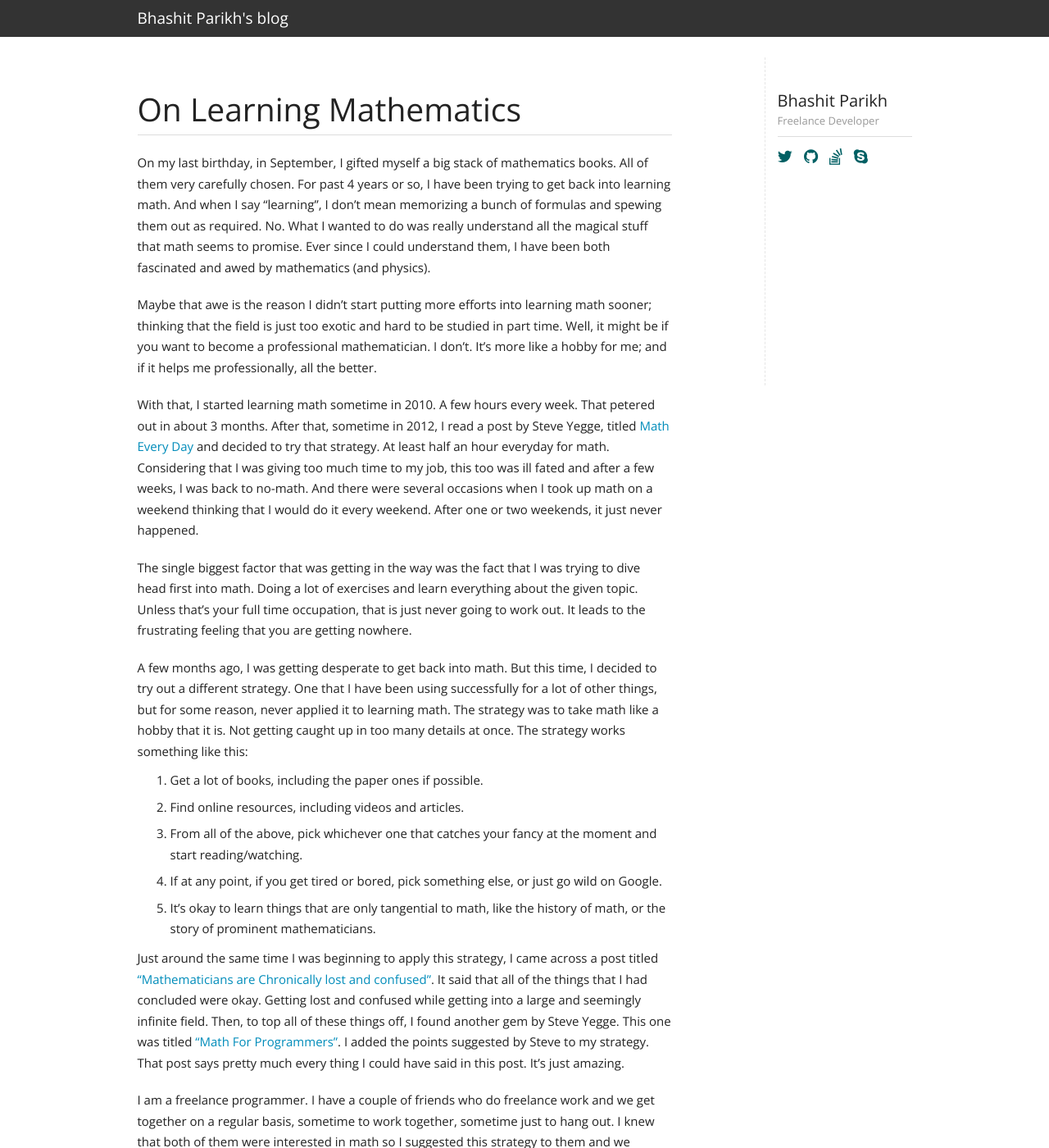
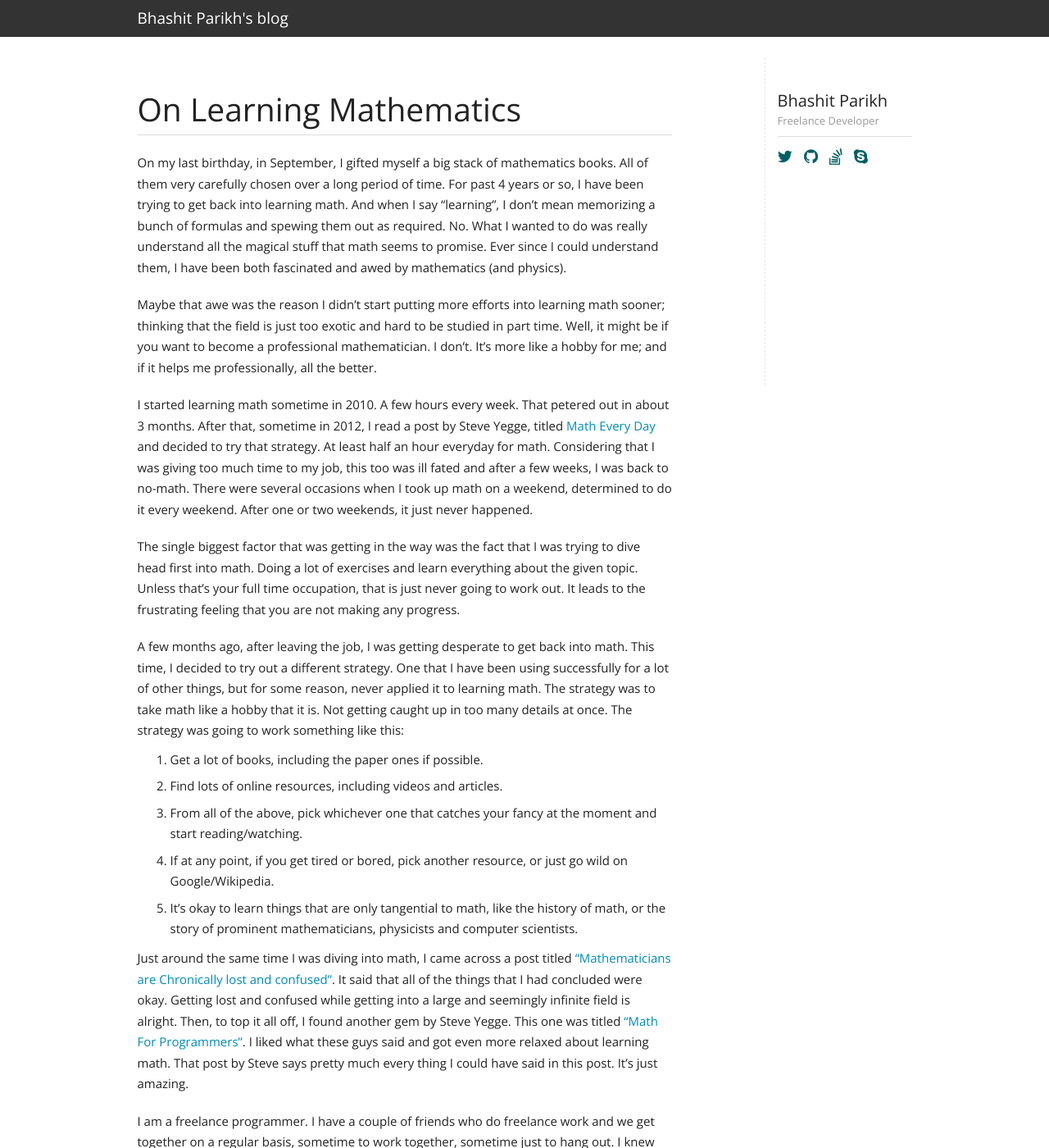
Before and after one commit to Bhashit/bhashit.github.io, a Jekyll site: the page built from _posts/2014-12-29-on-learning-mathematics.md, in a window 1280 px wide and 1400 px high. Shown: the whole window at 82% size. Built offline with Jekyll 4.4.1, drawn with Linux system fonts in a browser that asks for light colours; comment, search, counter and statistics services are not loaded; some of the changed text lies outside the part shown.

Commit message:
Some updates

```diff
--- a/_posts/2014-12-29-on-learning-mathematics.md
+++ b/_posts/2014-12-29-on-learning-mathematics.md
@@ -6,67 +6,69 @@ comments: true
 ---
 
 On my last birthday, in September, I gifted myself a big stack of
-mathematics books. All of them very carefully chosen. For past 4 years
-or so, I have been trying to get back into learning math. And when I
-say "learning", I don't mean memorizing a bunch of formulas and
-spewing them out as required. No. What I wanted to do was really
-understand all the magical stuff that math seems to promise. Ever
-since I could understand them, I have been both fascinated and awed by
-mathematics (and physics).
+mathematics books. All of them very carefully chosen over a long
+period of time. For past 4 years or so, I have been trying to get back
+into learning math. And when I say "learning", I don't mean memorizing
+a bunch of formulas and spewing them out as required. No. What I
+wanted to do was really understand all the magical stuff that math
+seems to promise. Ever since I could understand them, I have been both
+fascinated and awed by mathematics (and physics).
 
-Maybe that awe is the reason I didn't start putting more efforts into
+Maybe that awe was the reason I didn't start putting more efforts into
 learning math sooner; thinking that the field is just too exotic and
 hard to be studied in part time. Well, it might be if you want to
 become a professional mathematician. I don't. It's more like a hobby
 for me; and if it helps me professionally, all the better.
 
-With that, I started learning math sometime in 2010. A few hours every
-week. That petered out in about 3 months. After that, sometime in
-2012, I read a post by Steve Yegge, titled
-[Math Every Day][Math-Every-Day] and decided to try that strategy. At
-least half an hour everyday for math. Considering that I was giving
-too much time to my job, this too was ill fated and after a few weeks,
-I was back to no-math. And there were several occasions when I took up
-math on a weekend thinking that I would do it every weekend. After one
-or two weekends, it just never happened.
+I started learning math sometime in 2010. A few hours every week. That
+petered out in about 3 months. After that, sometime in 2012, I read a
+post by Steve Yegge, titled [Math Every Day][Math-Every-Day] and
+decided to try that strategy. At least half an hour everyday for
+math. Considering that I was giving too much time to my job, this too
+was ill fated and after a few weeks, I was back to no-math. There were
+several occasions when I took up math on a weekend, determined to do
+it every weekend. After one or two weekends, it just never happened.
 
 The single biggest factor that was getting in the way was the fact
 that I was trying to dive head first into math. Doing a lot of
 exercises and learn everything about the given topic. Unless that's
 your full time occupation, that is just never going to work out. It
-leads to the frustrating feeling that you are getting nowhere.
+leads to the frustrating feeling that you are not making any progress.
 
-A few months ago, I was getting desperate to get back into math. But
-this time, I decided to try out a different strategy. One that I have
-been using successfully for a lot of other things, but for some
-reason, never applied it to learning math. The strategy was to take
-math like a hobby that it is. Not getting caught up in too many
-details at once. The strategy works something like this:
+A few months ago, after leaving the job, I was getting desperate to
+get back into math. This time, I decided to try out a different
+strategy. One that I have been using successfully for a lot of other
+things, but for some reason, never applied it to learning math. The
+strategy was to take math like a hobby that it is. Not getting caught
+up in too many details at once. The strategy was going to work
+something like this:
 
 1. Get a lot of books, including the paper ones if possible.
-2. Find online resources, including videos and articles.
+2. Find lots of online resources, including videos and articles.
 3. From all of the above, pick whichever one that catches your fancy
    at the moment and start reading/watching.
-4. If at any point, if you get tired or bored, pick something else, or
-   just go wild on Google.
+4. If at any point, if you get tired or bored, pick another resource,
+   or just go wild on Google/Wikipedia.
 5. It's okay to learn things that are only tangential to math, like
-   the history of math, or the story of prominent mathematicians.
+   the history of math, or the story of prominent mathematicians,
+   physicists and computer scientists.
 
-Just around the same time I was beginning to apply this strategy, I
-came across a post titled
+Just around the same time I was diving into math, I came across a post
+titled
 ["Mathematicians are Chronically lost and confused"][mathemaicians-lost]. It
-said that all of the things that I had concluded were okay. Getting lost
-and confused while getting into a large and seemingly infinite
-field. Then, to top all of these things off, I found another gem by
+said that all of the things that I had concluded were okay. Getting
+lost and confused while getting into a large and seemingly infinite
+field is alright. Then, to top it all off, I found another gem by
 Steve Yegge. This one was titled
-["Math For Programmers"][math-for-programmers]. I added the points
-suggested by Steve to my strategy. That post says pretty much every
-thing I could have said in this post. It's just amazing.
+["Math For Programmers"][math-for-programmers]. I liked what these
+guys said and got even more relaxed about learning math. That post by
+Steve says pretty much every thing I could have said in this
+post. It's just amazing.
 
 I am a freelance programmer. I have a couple of friends who do
 freelance work and we get together on a regular basis, sometime to
 work together, sometime just to hang out. I knew that both of them
-were interested in math so I suggested this strategy to them and we
+were interested in math so I suggested this idea to them and we
 decided to put aside at least 4 hours every week for math. Now comes
 the reason for writing this post. *The strategy works*. Just like it
 worked for Steve Yegge, it worked for three ordinary programmers like
@@ -79,21 +81,21 @@ all of us do it at our own pace and liking. Now, we get together every
 week. And every week, we exceed our quota of 4 hours; sometimes
 by 5-6 hours. We are having a lot of fun.
 
-In the process, I have gained a lot of confidence. I know that I am
-never going to learn everything about math, but I *will* be able to
-know a *lot of* useful and amazing stuff.
+In the process, I have gained a lot of confidence. Math doesn't seem
+intractable anymore. I know that I won't be able to learn everything
+about math, but I *will* be able to know a *lot of* useful and
+incredible stuff.
 
 ## Why Do Programmers Need Math
 
 If you read those Steve Yegge posts I mentioned above, I guess you
 might have seen enough to answer that question. However, I still want
-to present two arguments that are not apparent in his articles.
+to present two more arguments.
 
 ### Math is literally everywhere
 
 Pretty much all the technologies that make our lives better are either
-aided by math or exist because of it. Let me try to give a few
-examples.
+aided by math or exist because of it.
 
 Every single time you do anything that involves the use of encryption,
 math is involved. More specifically, it's
@@ -171,24 +173,34 @@ I try. But that's not the point. The point is that math is the
 ultimate tool that you can have in your toolbox. It's the one ring
 that rules them all, combined with the lightsaber.
 
+
 ## What worked for me
 
 The whole point of writing this post was to convey that it's possible
-for everyday, run-of-the-mill programmers to learn math. Also, I
-wanted to share some of the resources that I found very useful.
+for everyday, run-of-the-mill programmers like me to learn math. Also,
+I wanted to share some of the resources that I found very useful.
 
-### Strategy
+### The idea
 
 Stop taking math too seriously. Yes, math is supposed to
 be rigorous, but that part comes after you become comfortable with it.
 
-Read the following three articles and try to adapt the things Steve is
-telling in his posts to your needs.
+Read these articles and try to adapt the things Steve is telling in
+his posts to your needs.
 
 1. [Mathematicians are chronically lost and confused][mathemaicians-lost]:
    Jeremy Kun
 2. [Math Every Day][Math-Every-Day]: Steve Yegge
 3. [Math For Programmers][math-for-programmers]: Steve Yegge
+
+Try hard things and try easy things. When you get stuck, jump
+somewhere else and come back to it later, after you brain had some
+time to get adjusted to the new ideas. If you read something that you
+don't fully understand, you might still be able to grasp the central
+ideas there. And even if you don't see the big picture right away,
+keep digging around and when the time is right, the brain will connect
+all the dots for you. **Do not ever** fall into the trap that you need
+to grok something right away, unless your job depends on it.
 
 ### Online Resources
 
@@ -200,24 +212,24 @@ ones that I found to be the most useful.
    suggested books are the de facto standards in those fields. I have
    purchased some of the math books based on this list (of course,
    after doing a lot more research on them).
-2. [MIT OCW. Math for Computer Science][math-cs-mit]. This is
-   the single best course that you can take for learning a lot of the
-   stuff required for computer science. Number theory, graph theory,
-   asymptotics and probability are included. The video lectures are
-   amazing and they are accompanied by full lecture notes as well as
-   problems and their solutions. Taking this course would be the
-   biggest service you could do to yourself as far as math and
-   programming are concerned.
+2. [MIT OCW. Math for Computer Science][math-cs-mit]. This is the
+   single best course that you can take for learning a lot of the
+   stuff required for computer science. The course includes number
+   theory, graph theory, asymptotics and probability. The video
+   lectures are amazing and they are accompanied by full lecture notes
+   as well as problems and their solutions. Taking this course would
+   be the single biggest service you could do to yourself as far as
+   math and programming are concerned.
 3. [MIT OCW. Highlights of Calculus][math-calculus-mit]. Taught by the
-   legendary Gilbert Strang, this is a super introduction to Calculus.
-4. [Coursera. Calculus One][calc-one-coursera]. Taught by Jim
-   Fowler, this is another amazing introduction to Calculus. The
-   manner in which he teaches is infectiously enthusiastic.
+   legendary Gilbert Strang, this is a great introduction to Calculus.
+4. [Coursera. Calculus One][calc-one-coursera]. Taught by Jim Fowler,
+   this is another amazing introduction to calculus. Jim Fowler is
+   infectiously enthusiastic about calculus.
 5. [http://betterexplained.com/](http://betterexplained.com/). This is
    an amazing site with articles that explain a lot of math stuff in a
-   very intuitive manner. Seriously, the guy who runs this site, Kalid
-   Azad, has an amazing knack for teaching stuff in a way that just
-   sticks in your brain.
+   very intuitive manner. The guy who runs this site, Kalid Azad, has
+   an amazing knack for teaching stuff in a way that just sticks in
+   your brain.
 6. [Ten Must Read Books about Mathematics][10-must-read-math]. A list
    of books that is not directly related to actual math, but are very
    interesting nonetheless. They can serve to deepen your interest in
@@ -226,13 +238,13 @@ ones that I found to be the most useful.
    math. Browse around this site and you will find a lot of
    interesting lists and other material related to math.
 
-Of course, every time I go to [Coursera](https://www.coursera.org/)
-or
+Visiting [Coursera](https://www.coursera.org/) or
 [MIT OCW](http://ocw.mit.edu/courses/audio-video-courses/#mathematics)
-sites, I feel like a kid in a candy store. So, as I said earlier,
-choose whatever strikes your fancy.
+makes me feel like a kid in a candy store, even though I prefer books
+to videos. You can start with whatever seems most interesting, even if it seems
+hard.
 
-### A few personal recommendations.
+### A few other recommendations.
 
 1. [What Is Mathematics][courant-math]. A superb portrait of the math
    universe, written in a very accessible manner. The chapters are
@@ -243,16 +255,19 @@ choose whatever strikes your fancy.
    tangential to the study of mathematics, but the ideas presented in
    this book do use quite a bit of math, in a very easy to understand
    manner. Read the reviews on Amazon or Goodreads.
-
+3. [Vi Hart's YouTube channel](https://www.youtube.com/user/Vihart):
+   Vi Hart is a self-described "recreational mathemusician". Her
+   videos are incredibly fun, informative and insightful. It really
+   is recreational math.
 
 ## Conclusion
 
-Using this strategy, so far, I have become quite comfortable with a
-lot of topics in math. That includes the basics of number theory,
-graph theory, and a lot of pre-calculus. I have just begun to
-understand what calculus is all about. And I know what <i>sin</i>,
-<i>cos</i> and the exponential constant <i>e</i> mean. I can even
-solve a few problems using various types of induction.
+So far, I have become quite comfortable with a lot of topics in
+math. That includes number theory, graph theory, and almost all of
+pre-calculus. I have just begun to understand what calculus is all
+about. And I know what <i>sin</i>, <i>cos</i> and the exponential
+constant <i>e</i> mean. I can even solve a few problems using various
+types of induction.
 
 Of course, even in these topics, I don't understand everything yet,
 and I am okay with that. Not only because I *don't* need to understand
```
Also changed, not shown: other parts of _posts/2014-12-29-on-learning-mathematics.md (+3 -3 lines).
